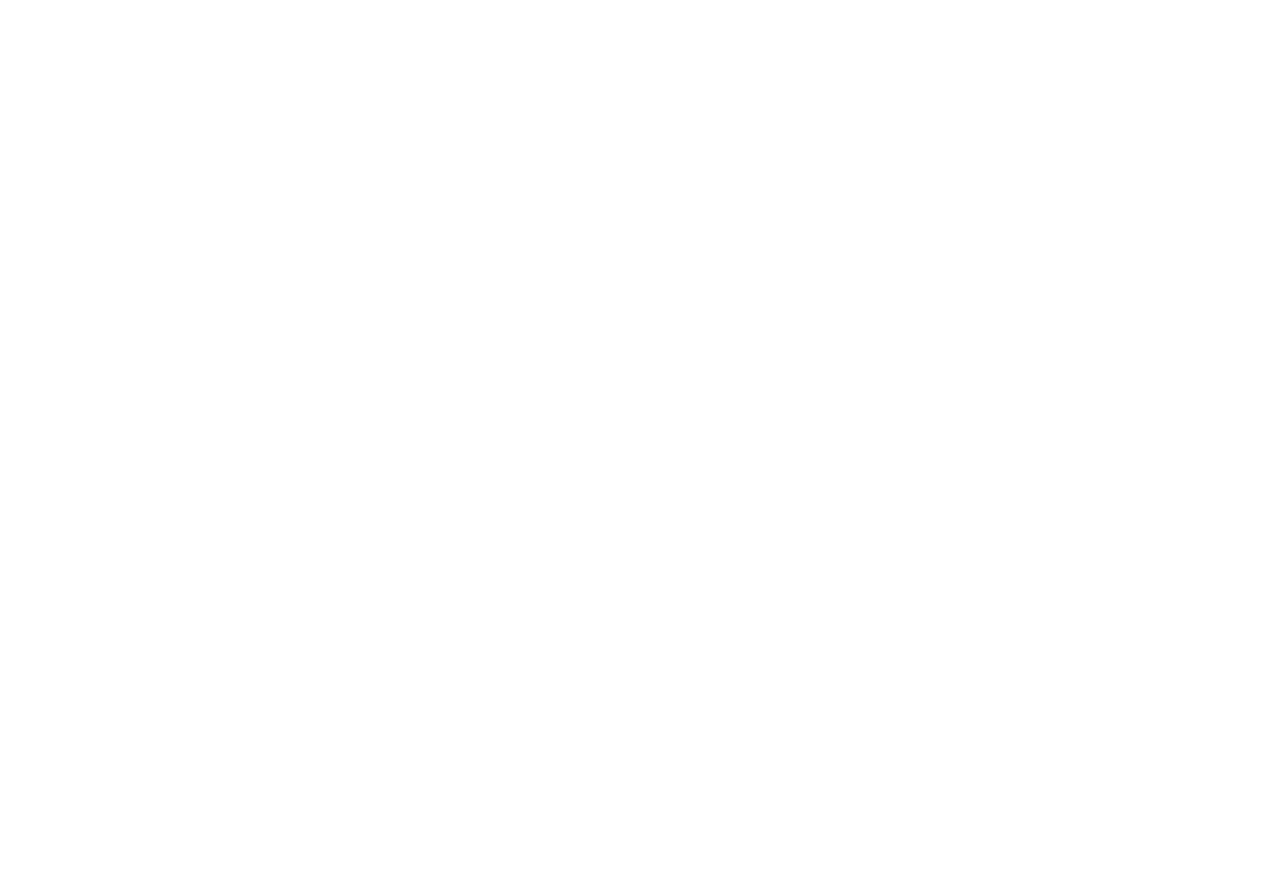
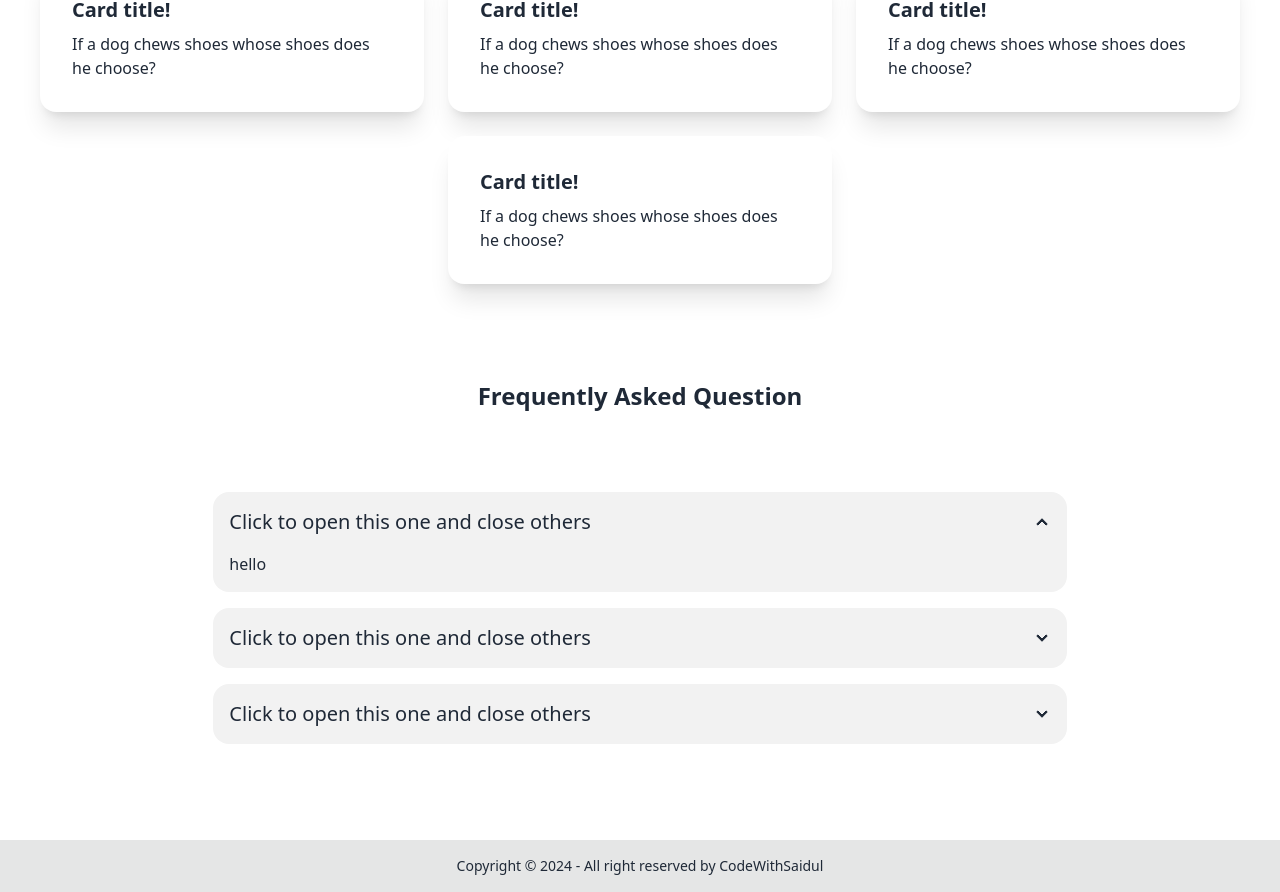
Before and after one commit to codewithsaidul/Gadget-Shop-Client, a React (Vite) app: page / in a window 1280 px wide. Shown: the part 1755-2647 px from the top of the page. Before the commit the page ends 1659 px from the top, so only its background shows below. Built offline with nearby package versions, Linux system fonts and the light colour scheme.

Commit message:
FeaturedProduct UserReview Accordion Responsive done

```diff
--- /dev/null
+++ b/src/components/Home/Accordion.jsx
@@ -0,0 +1,35 @@
+const Accordion = () => {
+  return (
+    <div className="flex flex-col gap-4 w-2/3 mx-auto">
+      <div className="collapse collapse-arrow bg-base-200">
+        <input type="radio" name="my-accordion-2" defaultChecked />
+        <div className="collapse-title text-xl font-medium">
+          Click to open this one and close others
+        </div>
+        <div className="collapse-content">
+          <p>hello</p>
+        </div>
+      </div>
+      <div className="collapse collapse-arrow bg-base-200">
+        <input type="radio" name="my-accordion-2" />
+        <div className="collapse-title text-xl font-medium">
+          Click to open this one and close others
+        </div>
+        <div className="collapse-content">
+          <p>hello</p>
+        </div>
+      </div>
+      <div className="collapse collapse-arrow bg-base-200">
+        <input type="radio" name="my-accordion-2" />
+        <div className="collapse-title text-xl font-medium">
+          Click to open this one and close others
+        </div>
+        <div className="collapse-content">
+          <p>hello</p>
+        </div>
+      </div>
+    </div>
+  );
+};
+
+export default Accordion;
--- a/src/components/Home/FeaturedProduct.jsx
+++ b/src/components/Home/FeaturedProduct.jsx
@@ -3,7 +3,7 @@
 
 const FeaturedProduct = () => {
   return (
-    <div className="grid grid-cols-4 gap-4">
+    <div className="grid grid-cols-1 sm:grid-cols-2 md:grid-cols-3 lg:grid-cols-4 gap-4">
       <ProductCard />
       <ProductCard />
       <ProductCard />
--- /dev/null
+++ b/src/components/Home/Review.jsx
@@ -0,0 +1,12 @@
+const Review = () => {
+  return (
+    <div className="card bg-base-100 w-96 shadow-xl">
+      <div className="card-body">
+        <h2 className="card-title">Card title!</h2>
+        <p>If a dog chews shoes whose shoes does he choose?</p>
+      </div>
+    </div>
+  );
+};
+
+export default Review;
--- /dev/null
+++ b/src/components/Home/UserReview.jsx
@@ -0,0 +1,15 @@
+import Review from "./Review"
+
+
+const UserReview = () => {
+  return (
+    <div className="flex items-center justify-center flex-wrap gap-6">
+        <Review />
+        <Review />
+        <Review />
+        <Review />
+    </div>
+  )
+}
+
+export default UserReview
--- a/src/pages/Home.jsx
+++ b/src/pages/Home.jsx
@@ -1,13 +1,25 @@
+import Accordion from "../components/Home/Accordion";
 import Banner from "../components/Home/Banner";
 import FeaturedProduct from "../components/Home/FeaturedProduct";
+import UserReview from "../components/Home/UserReview";
 
 const Home = () => {
   return (
     <div>
       <Banner />
-      <div className="my-24">
-        <h2 className="mb-20 text-2xl font-bold text-center">Featured Products</h2>
-        <FeaturedProduct />
+      <div className="container mx-auto px-4 sm:px-0">
+        <div className="my-24">
+          <h2 className="mb-20 text-2xl font-bold text-center">Featured Products</h2>
+          <FeaturedProduct />
+        </div>
+        <div className="my-24">
+          <h2 className="mb-20 text-2xl font-bold text-center">User Review</h2>
+          <UserReview />
+        </div>
+        <div className="my-24">
+          <h2 className="mb-20 text-2xl font-bold text-center">Frequently Asked Question</h2>
+          <Accordion />
+        </div>
       </div>
     </div>
   );
```
